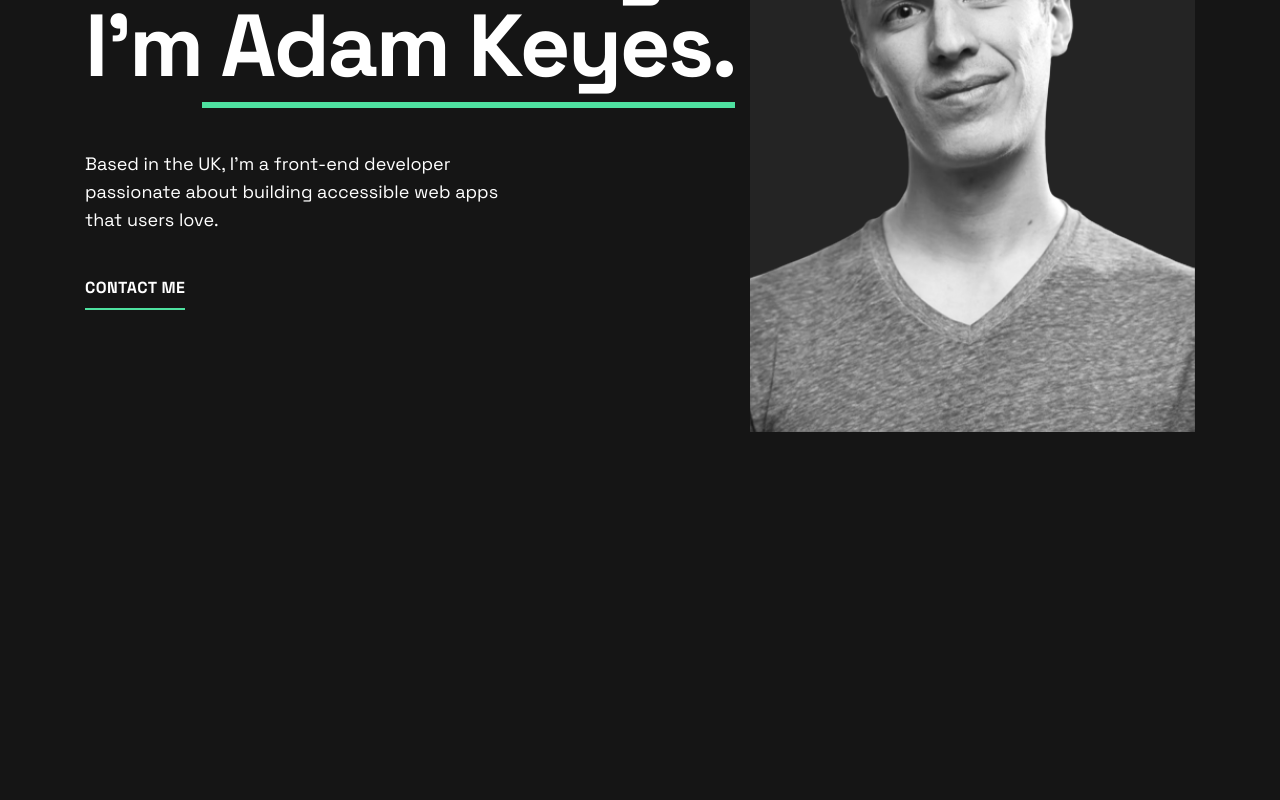
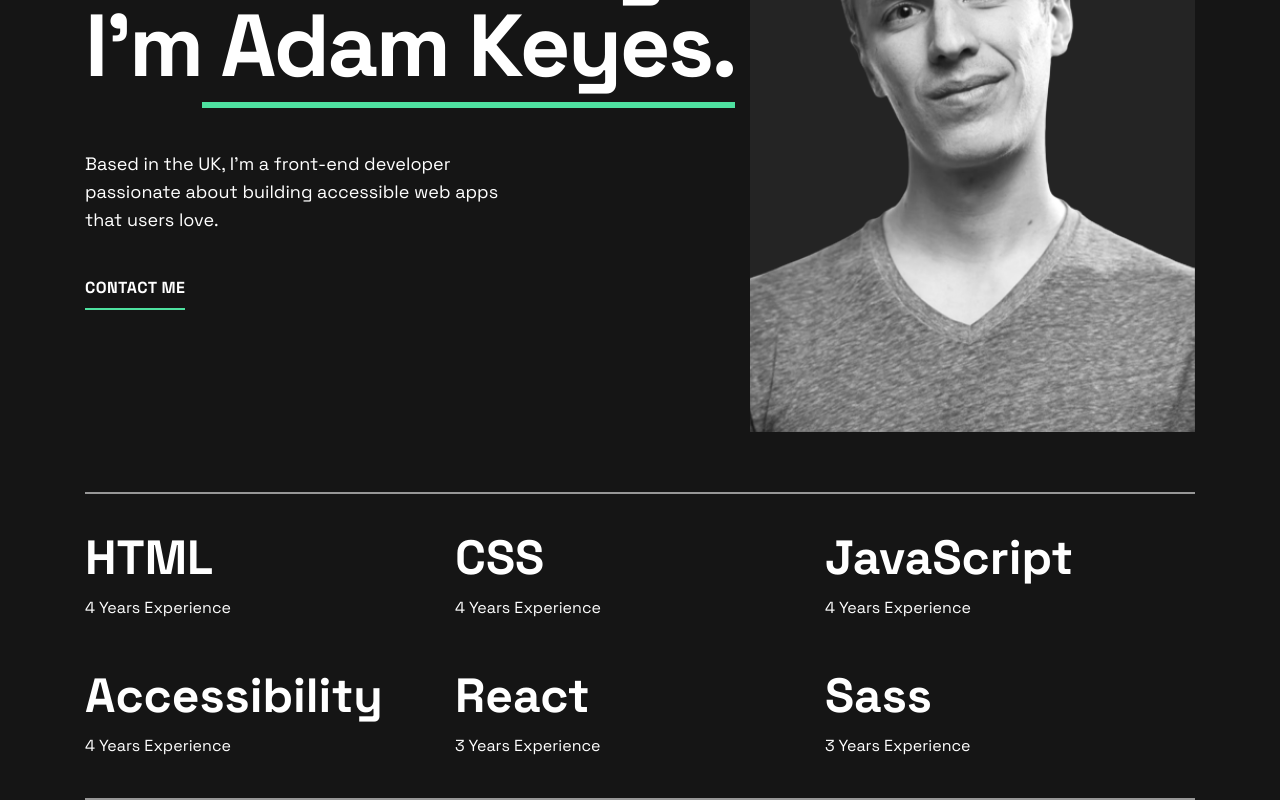
Before and after one commit to talhaimran777/single-page-devloper-portfolio-challenge, a Next.js app: page / in a window 1280 px wide. Shown: the part 288-1088 px from the top of the page. Before the commit the page ends 800 px from the top, so only its background shows below. Built offline with nearby package versions, Linux system fonts and the light colour scheme.

Commit message:
Made skills section respnsive on all screends

```diff
--- /dev/null
+++ b/src/components/SkillsSection.tsx
@@ -0,0 +1,51 @@
+const SkillsSection = () => {
+  const skills = [
+    {
+      name: "HTML",
+      experience: "4 Years Experience",
+    },
+    {
+      name: "CSS",
+      experience: "4 Years Experience",
+    },
+    {
+      name: "JavaScript",
+      experience: "4 Years Experience",
+    },
+    {
+      name: "Accessibility",
+      experience: "4 Years Experience",
+    },
+    {
+      name: "React",
+      experience: "3 Years Experience",
+    },
+    {
+      name: "Sass",
+      experience: "3 Years Experience",
+    },
+  ];
+
+  return (
+    <div
+      className="py-[40px] grid md:grid-cols-2 xl:grid-cols-3 gap-y-6 md:gap-y-[52px] md:px-[30px] min-[1139px]:px-0 md:mt-[60px] lg:max-w-[1110px] lg:mx-auto "
+      style={{
+        borderBottomColor: "#979797",
+        borderBottomWidth: "2px",
+        borderTopColor: "#979797",
+        borderTopWidth: "2px",
+      }}
+    >
+      {skills.map((skill) => (
+        <div className="justify-self-center md:justify-self-start text-center md:text-left">
+          <h1 className="text-[32px] md:text-5xl font-bold md:mb-[14px]">
+            {skill.name}
+          </h1>
+          <p className="text-md">{skill.experience}</p>
+        </div>
+      ))}
+    </div>
+  );
+};
+
+export default SkillsSection;
--- a/src/pages/index.tsx
+++ b/src/pages/index.tsx
@@ -1,5 +1,6 @@
 import Head from "next/head";
 import HeroSection from "components/HeroSection";
+import SkillsSection from "components/SkillsSection";
 
 export default function Home() {
   return (
@@ -12,6 +13,7 @@ export default function Home() {
       </Head>
       <main>
         <HeroSection />
+        <SkillsSection />
       </main>
     </>
   );
```
